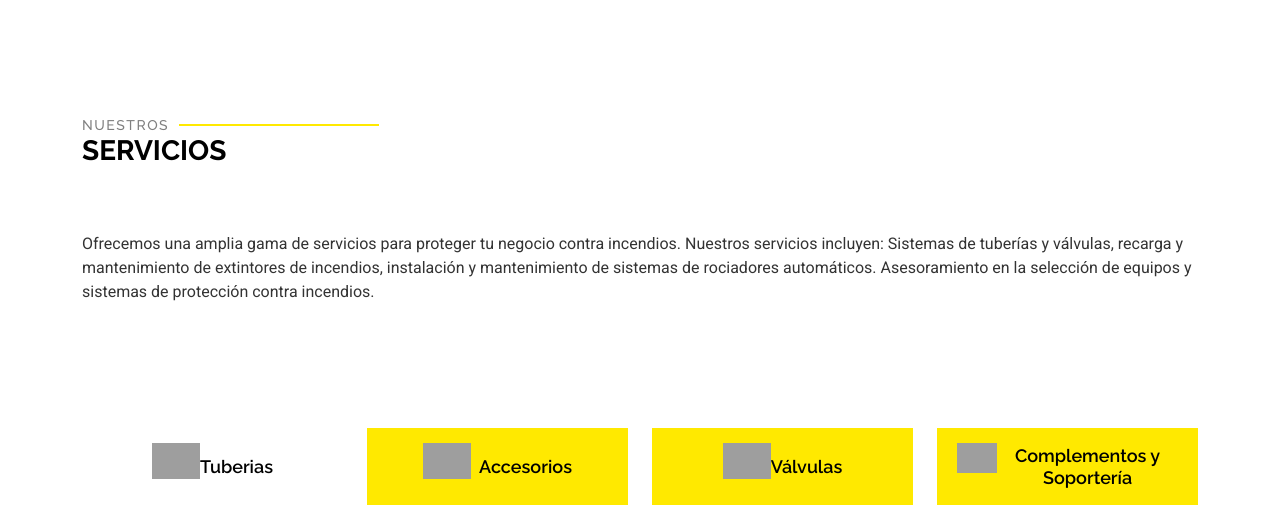
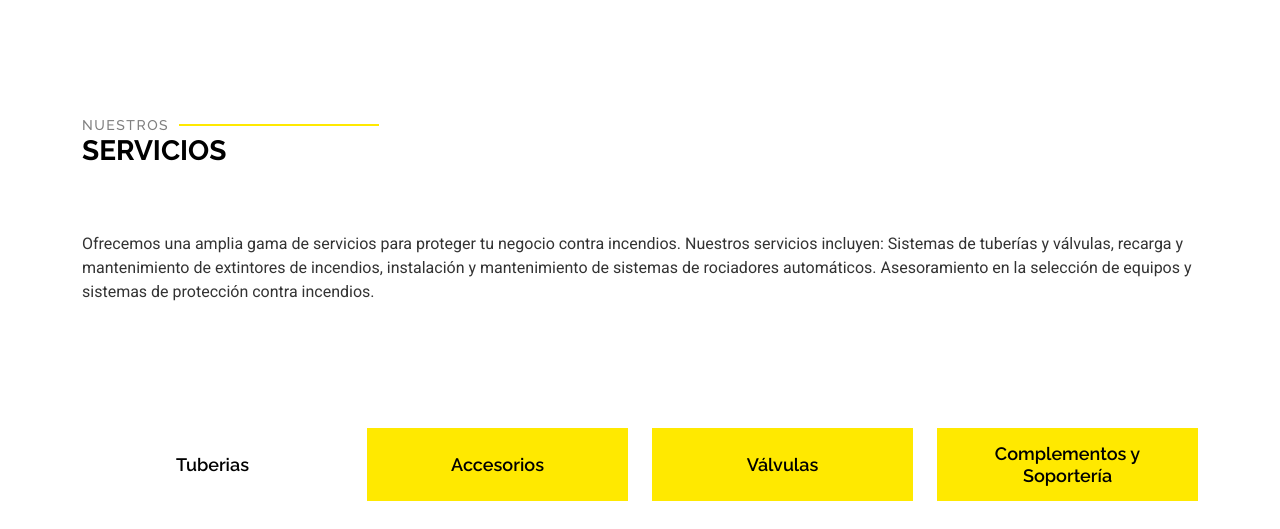
Before and after one commit to MarlonProgramame/maygas, a PHP site: page / in a window 1280 px wide. Shown: the part 3096-3625 px from the top of the page. Run offline with PHP 8.4, Linux system fonts and the light colour scheme; some libraries are stand-ins or nearby versions; grey boxes are pictures that could not be loaded.

Commit message:
se hace arreglo del mapa y clasificacion

```diff
--- a/assets/css/main.css
+++ b/assets/css/main.css
@@ -3081,3 +3081,25 @@ body {
   text-decoration: none;
   color: #000000;
 }
+.map-container {
+  position: relative;
+  width: 100%;
+  padding-bottom: 56.25%; /* Relación de aspecto 16:9 */
+  height: 0;
+  overflow: hidden;
+  border-radius: 8px;
+}
+
+.map-container iframe {
+  position: absolute;
+  top: 0;
+  left: 0;
+  width: 100%;
+  height: 100%;
+  border: 0;
+}
+@media (max-width: 767px) {
+  .nav-tabs .nav-item {
+    margin-bottom: 20px; /* separación vertical */
+  }
+}
--- a/index.html
+++ b/index.html
@@ -84,31 +84,27 @@
         <!-- Imágenes del carrusel con texto -->
         <div class="carousel-inner">
           <div class="carousel-item active">
-            <img src="assets/img/banner_red_contra_incendios2.jpg" class="d-block w-100 carousel-img" alt="Imagen 1">
+            <img src="assets/img/" class="d-block w-100 carousel-img" alt="Imagen 1">
             <div class="carousel-caption d-none d-md-block">
             </div>
           </div>
           <div class="carousel-item">
-            <img src="assets/img/Banner_red_contra_incendios_3.jpg" class="d-block w-100 carousel-img" alt="Imagen 2">
-            <div class="carousel-caption d-none d-md-block">
-              <!--<h2 class="banner-title">Instalación y Mantenimiento</h2>
-              <p class="banner-subtitle">Expertos en sistemas contra incendios</p>-->
-            </div>
-          </div>
-          <div class="carousel-item">
-            <img src="assets/img/Banner_red_contra_incendios_4.jpg" class="d-block w-100 carousel-img" alt="Imagen 3">
+            <img src="assets/img/" class="d-block w-100 carousel-img" alt="Imagen 2">
             <div class="carousel-caption d-none d-md-block">
             </div>
           </div>
           <div class="carousel-item">
-            <img src="assets/img/Banner-red_contra_incedios_2.jpg" class="d-block w-100 carousel-img" alt="Imagen 4">
+            <img src="assets/img/" class="d-block w-100 carousel-img" alt="Imagen 3">
             <div class="carousel-caption d-none d-md-block">
-              <!--<h2 class="banner-title">Asesoría Técnica Especializada</h2>
-              <p class="banner-subtitle">Contamos con personal capacitado</p>-->
             </div>
           </div>
           <div class="carousel-item">
-            <img src="assets/img/Banner-de_nico.jpg" class="d-block w-100 carousel-img" alt="Imagen 5">
+            <img src="assets/img/" class="d-block w-100 carousel-img" alt="Imagen 4">
+            <div class="carousel-caption d-none d-md-block">
+            </div>
+          </div>
+          <div class="carousel-item">
+            <img src="assets/img/Banner_5.jpg " class="d-block w-100 carousel-img" alt="Imagen 5">
           </div>
         </div>
 
@@ -598,35 +594,39 @@
 
       <div class="container">
 
-        <ul class="nav nav-tabs row  d-flex" data-aos="fade-up" data-aos-delay="100">
-          <li class="nav-item col-3">
-            <a class="nav-link active show" data-bs-toggle="tab" data-bs-target="#features-tab-1">
-              <!-- <i class="bi bi-binoculars"></i> -->
-              <!-- <img src="assets/img/pipeline.png" class="icono" alt="tuberias"> -->
-              <div class="icono"></div>
-              <h4 class="d-none d-lg-block">Tuberias</h4>
-            </a>
-          </li>
-          <li class="nav-item col-3">
-            <a class="nav-link d-flex align-items-center gap-2" data-bs-toggle="tab" data-bs-target="#features-tab-2">
-              <div class="icono3"></div>
-              <h4 class="d-none d-lg-block mb-0">Accesorios</h4>
+        <ul class="nav nav-tabs row d-flex" data-aos="fade-up" data-aos-delay="100">
+          <li class="nav-item col-6 col-md-3">
+            <a class="nav-link active show d-flex flex-column align-items-center" data-bs-toggle="tab"
+              data-bs-target="#features-tab-1">
+              <div class=""></div>
+              <h4 class="mb-0 text-center">Tuberias</h4>
             </a>
           </li>
 
-          <li class="nav-item col-3">
-            <a class="nav-link" data-bs-toggle="tab" data-bs-target="#features-tab-3">
-              <div class="icono2"></div>
-              <h4 class="d-none d-lg-block">Válvulas</h4>
+          <li class="nav-item col-6 col-md-3">
+            <a class="nav-link d-flex flex-column align-items-center" data-bs-toggle="tab"
+              data-bs-target="#features-tab-2">
+              <div class=""></div>
+              <h4 class="mb-0 text-center">Accesorios</h4>
             </a>
           </li>
-          <li class="nav-item col-3">
-            <a class="nav-link" data-bs-toggle="tab" data-bs-target="#features-tab-4">
-              <div class="icono3"></div>
-              <h4 class="d-none d-lg-block">Complementos y Soportería</h4>
+
+          <li class="nav-item col-6 col-md-3">
+            <a class="nav-link d-flex flex-column align-items-center" data-bs-toggle="tab"
+              data-bs-target="#features-tab-3">
+              <div class=""></div>
+              <h4 class="mb-0 text-center">Válvulas</h4>
             </a>
           </li>
-        </ul><!-- End Tab Nav -->
+
+          <li class="nav-item col-6 col-md-3">
+            <a class="nav-link d-flex flex-column align-items-center" data-bs-toggle="tab"
+              data-bs-target="#features-tab-4">
+              <div class=" "></div>
+              <h4 class="mb-0 text-center">Complementos y Soportería</h4>
+            </a>
+          </li>
+        </ul>
 
         <div class="tab-content" data-aos="fade-up" data-aos-delay="200">
 
@@ -648,7 +648,7 @@
                 <p>
                   Conozca mas de nuestra linea de tuberia contra incendios
                 </p>
-                <a href="https://nuruena.com.co/categoria/productos/7-red-contra-incendio/104-red-contra-incendio"
+                <a href="https://nuruena.com.co/categoria/productos/1-tuber%C3%ADa-y-accesorios/105-gas"
                   class="custom-btn">
                   Más Productos <i class="bi bi-arrow-right"></i>
                 </a>
@@ -674,7 +674,7 @@
                 <p>
                   Conozca mas de nuestra linea de accesorios contra incendios
                 </p>
-                <a href="https://nuruena.com.co/categoria/productos/7-red-contra-incendio/104-red-contra-incendio"
+                <a href="https://nuruena.com.co/categoria/productos/1-tuber%C3%ADa-y-accesorios/105-gas"
                   class="custom-btn">
                   Más Productos <i class="bi bi-arrow-right"></i>
                 </a>
@@ -700,7 +700,7 @@
                 <p>
                   Conozca mas de nuestra linea de válvulas contra incendios
                 </p>
-                <a href="https://nuruena.com.co/categoria/productos/7-red-contra-incendio/104-red-contra-incendio"
+                <a href="https://nuruena.com.co/categoria/productos/1-tuber%C3%ADa-y-accesorios/105-gas"
                   class="custom-btn">
                   Más Productos <i class="bi bi-arrow-right"></i>
                 </a>
@@ -729,7 +729,7 @@
                 <p>
                   Conozca mas de nuestra linea de complementos y soporteria contra incendios
                 </p>
-                <a href="https://nuruena.com.co/categoria/productos/7-red-contra-incendio/104-red-contra-incendio"
+                <a href="https://nuruena.com.co/categoria/productos/1-tuber%C3%ADa-y-accesorios/105-gas"
                   class="custom-btn">
                   Más Productos <i class="bi bi-arrow-right"></i>
                 </a>
@@ -756,12 +756,11 @@
         <p>Contactenos</p>
       </div><!-- End Section Title -->
 
-      <div class="container1" data-aos="fade" data-aos-delay="100">
+      <div class="container py-4" data-aos="fade" data-aos-delay="100">
+        <div class="row gy-4 justify-content-center align-items-center">
 
-        <div class="row gy-4">
-
-          <div class="col-lg-4">
-
+          <!-- Columna de Información -->
+          <div class="col-lg-4 col-md-6">
             <!-- Punto de Venta -->
             <div class="info-item d-flex mb-4" data-aos="fade-up" data-aos-delay="200">
               <i class="bi bi-geo-alt-fill text-amarillo me-3 fs-4"></i>
@@ -781,8 +780,7 @@
               <div>
                 <h4 class="fw-bold text-amarillo">CENTRO DE DISTRIBUCIÓN:</h4>
                 <p class="mb-0">Avenida Troncal de Occidente N. 18 – 76 <br> Parque Industrial Santo Domingo, <br>
-                  Bodega J2
-                  Mosquera, Cundinamarca.</p>
+                  Bodega J2 Mosquera, Cundinamarca.</p>
               </div>
             </div>
 
@@ -805,25 +803,24 @@
                 <p class="mb-0">310 819 4951</p>
               </div>
             </div>
-
           </div>
 
-          <!--APARTADO DEL MAPÁ CON LA DIRECCION DE LA EMPRESA -->
-          <div class="col-lg-8">
-            <iframe
-              src="https://www.google.com/maps/embed?pb=!1m18!1m12!1m3!1d3976.9037589697386!2d-74.09005342636065!3d4.611244142429345!2m3!1f0!2f0!3f0!3m2!1i1024!2i768!4f13.1!3m3!1m2!1s0x8e3f997216f2ccc7%3A0x991c568608ef9247!2sNurue%C3%B1a%20S.A.S!5e0!3m2!1ses!2sco!4v1727451597295!5m2!1ses!2sco"
-              width="600" height="450" style="border:0;" allowfullscreen="" loading="lazy"
-              referrerpolicy="no-referrer-when-downgrade">
-            </iframe>
-            <p><a href="https://www.google.com/maps/place/Nurue%C3%B1a+S.A.S/@4.6112441,-74.0900534,17z"
-                target="_blank">Ver en Google Maps</a></p>
+          <!-- Columna del Mapa -->
+          <div class="col-lg-8 col-md-10 text-center">
+            <div class="map-container">
+              <iframe
+                src="https://www.google.com/maps/embed?pb=!1m18!1m12!1m3!1d3976.9037589697386!2d-74.09005342636065!3d4.611244142429345!2m3!1f0!2f0!3f0!3m2!1i1024!2i768!4f13.1!3m3!1m2!1s0x8e3f997216f2ccc7%3A0x991c568608ef9247!2sNurue%C3%B1a%20S.A.S!5e0!3m2!1ses!2sco!4v1727451597295!5m2!1ses!2sco"
+                allowfullscreen="" loading="lazy" referrerpolicy="no-referrer-when-downgrade"></iframe>
+            </div>
+            <p class="mt-2">
+              <a href="https://www.google.com/maps/place/Nurue%C3%B1a+S.A.S/@4.6112441,-74.0900534,17z" target="_blank"
+                class="text-amarillo fw-bold">
+                Ver en Google Maps
+              </a>
+            </p>
           </div>
-
-
         </div>
-
       </div>
-
     </section><!-- /Contact Section -->
 
   </main>
```
Also changed, not shown: assets/img/Banner_5.jpg (added), assets/img/iconos/stack.svg (added).
